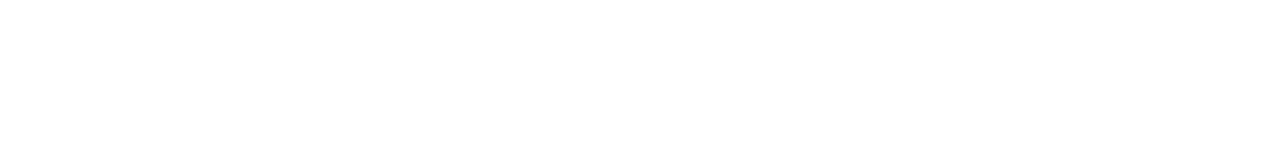
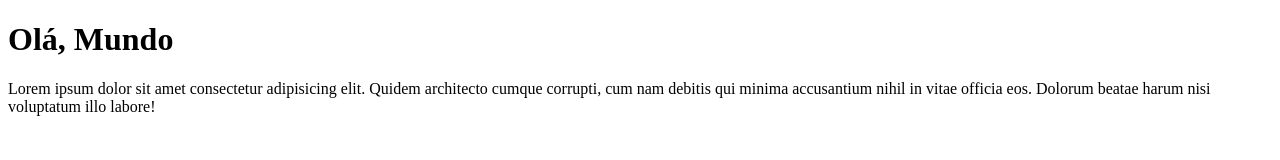
Before and after one commit to DiomarAlexandrino/ola-mundo, a plain HTML site: page index.html in a window 1280 px wide. Drawn offline with Linux system fonts and the light colour scheme.

Commit message:
alteracao

```diff
--- a/index.html
+++ b/index.html
@@ -3,9 +3,13 @@
 <head>
     <meta charset="UTF-8">
     <meta name="viewport" content="width=device-width, initial-scale=1.0">
-    <title>Document</title>
+    <title>Meu primeiro site em repositório</title>
 </head>
 <body>
-
+    <h1>Olá, Mundo</h1>
+    <p>Lorem ipsum dolor sit amet consectetur adipisicing elit.
+        Quidem architecto cumque corrupti, cum nam debitis qui
+        minima accusantium nihil in vitae officia eos. Dolorum
+         beatae harum nisi voluptatum illo labore!</p>
 </body>
 </html>
```
